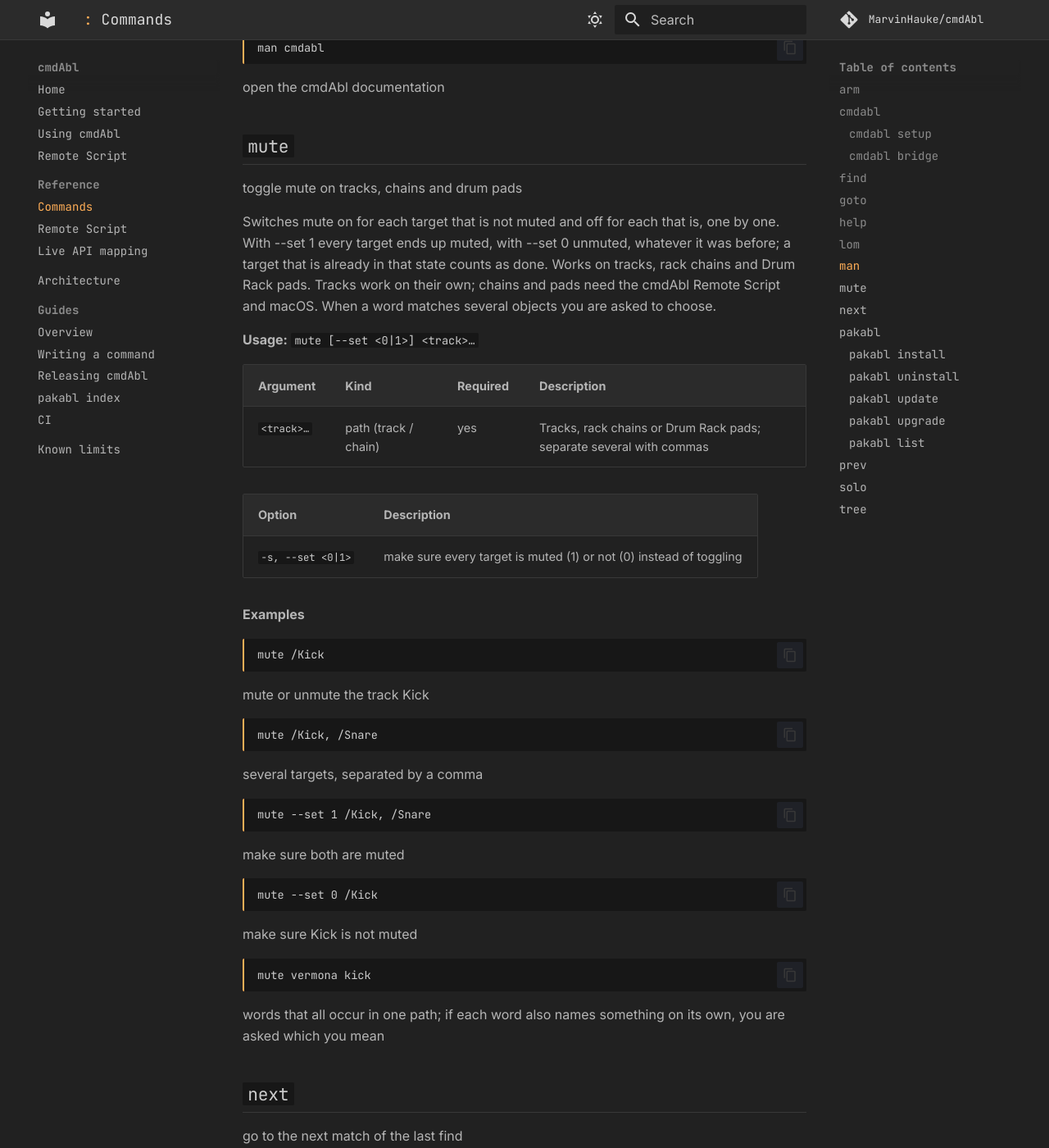
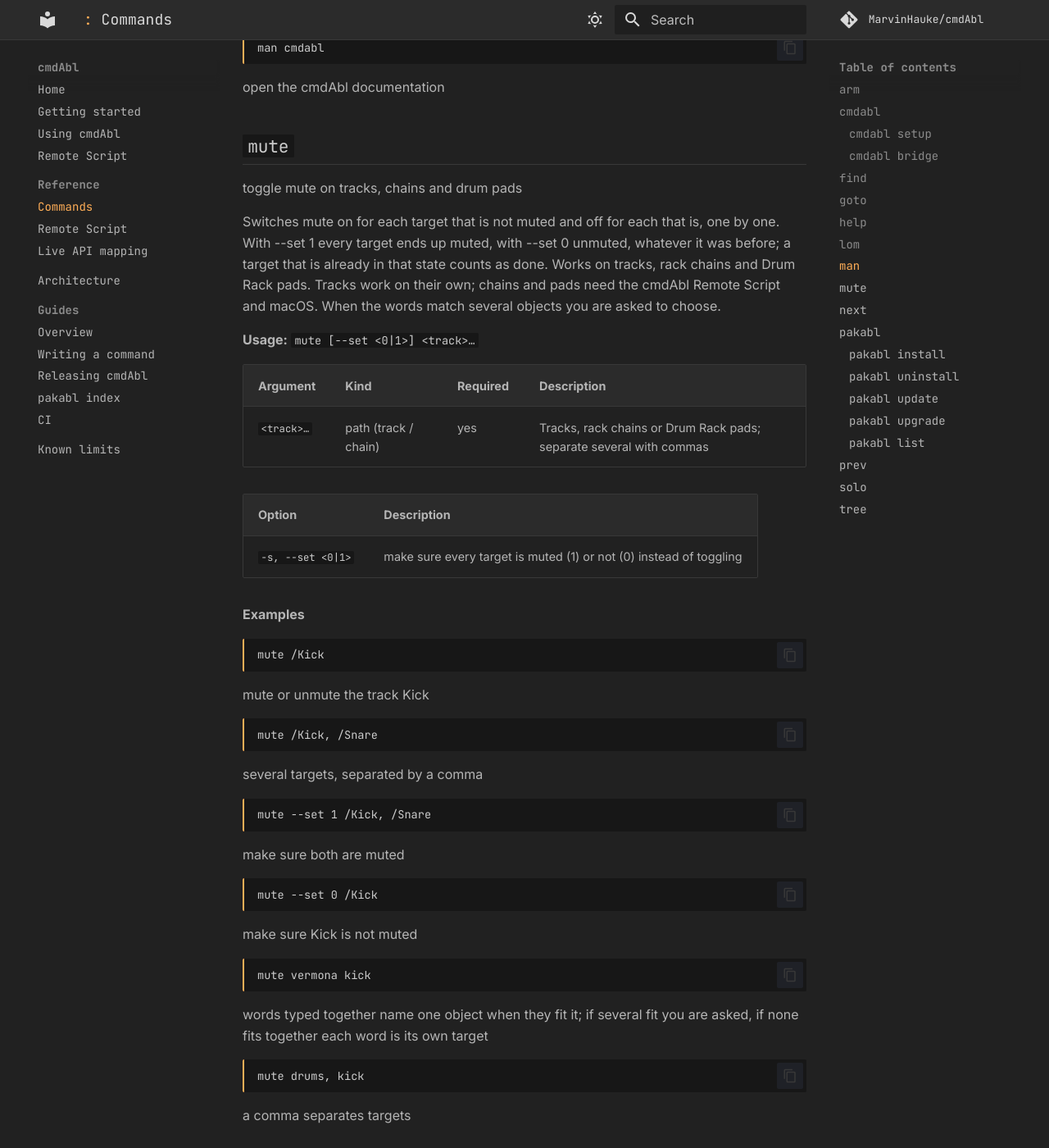
Before and after one commit to MarvinHauke/cmdAbl, an MkDocs documentation site: the page built from docs/reference/commands.md, in a window 1280 px wide and 1400 px high, scrolled down 6766 px. Shown: the whole window at 82% size. Built offline with MkDocs 1.6.1 and Material for MkDocs 9.7.7, drawn with Linux system fonts in a browser that asks for light colours; comment, search, counter and statistics services are not loaded; some of the changed text lies outside the part shown.

Commit message:
docs(mute,solo): example notes follow the joined-words rule
Words typed together that fit one object run without a question; several
fit: asked; none fit together: each word is its own target.

Co-Authored-By: Claude Sonnet 5.5 <noreply@anthropic.com>

````diff
--- a/docs/reference/commands.md
+++ b/docs/reference/commands.md
@@ -278,7 +278,7 @@ open the cmdAbl documentation
 
 toggle mute on tracks, chains and drum pads
 
-Switches mute on for each target that is not muted and off for each that is, one by one. With --set 1 every target ends up muted, with --set 0 unmuted, whatever it was before; a target that is already in that state counts as done. Works on tracks, rack chains and Drum Rack pads. Tracks work on their own; chains and pads need the cmdAbl Remote Script and macOS. When a word matches several objects you are asked to choose.
+Switches mute on for each target that is not muted and off for each that is, one by one. With --set 1 every target ends up muted, with --set 0 unmuted, whatever it was before; a target that is already in that state counts as done. Works on tracks, rack chains and Drum Rack pads. Tracks work on their own; chains and pads need the cmdAbl Remote Script and macOS. When the words match several objects you are asked to choose.
 
 **Usage:** `mute [--set <0|1>] <track>…`
 
@@ -320,7 +320,13 @@ make sure Kick is not muted
 mute vermona kick
 ```
 
-words that all occur in one path; if each word also names something on its own, you are asked which you mean
+words typed together name one object when they fit it; if several fit you are asked, if none fits together each word is its own target
+
+```
+mute drums, kick
+```
+
+a comma separates targets
 
 ## `next`
 
@@ -514,7 +520,13 @@ make sure neither is soloed
 solo vermona kick
 ```
 
-words that all occur in one path; if each word also names something on its own, you are asked which you mean
+words typed together name one object when they fit it; if several fit you are asked, if none fits together each word is its own target
+
+```
+solo drums, kick
+```
+
+a comma separates targets
 
 ## `tree`
 
````
Also changed, not shown: 2 other files.
